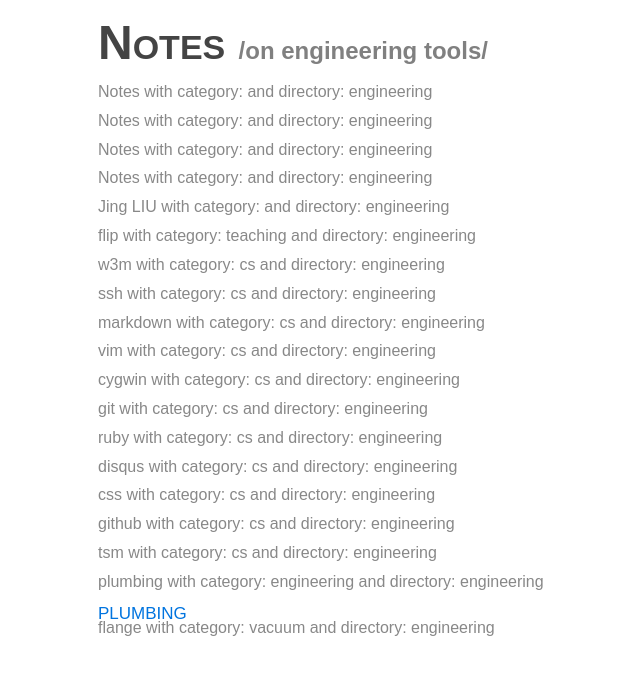
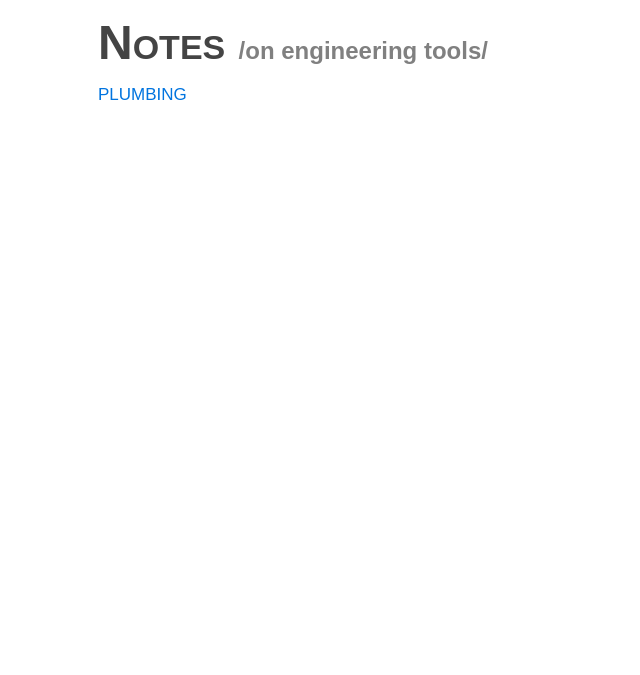
Before and after one commit to jintonic/jintonic.github.io, a Jekyll site: the page built from engineering/index.html, in a window 1280 px wide. Shown: the top 675 px of the page, without its empty margins (202-842 px from the left). Built offline with Jekyll 4.4.1, drawn with Linux system fonts in a browser that asks for light colours.

Commit message:
bug fixed

```diff
--- a/_layouts/list.html
+++ b/_layouts/list.html
@@ -1,13 +1,10 @@
 {% include head.html %}
 <div id="contents">
-{% for each in site.pages %}
-  {{each.title}} with category:
-  {{each.category}} and directory:
-  {{page.directory}} <br></br>
-  {% if each.category == page.directory %}
-    <a href="/page.directory/{{ each.title }}">{{ each.title }}</a>
-    {% if each.subtitle %} /{{ each.subtitle }}/{% endif %}<br>
-  {% endif %}
-{% endfor %}
+  {% for each in site.pages %}
+    {% if each.category == page.directory %}
+      <a href="/page.directory/{{ each.title }}">{{ each.title }}</a>
+      {% if each.subtitle %} /{{ each.subtitle }}/{% endif %}<br></br>
+    {% endif %}
+  {% endfor %}
 </div>
 {% include foot.html %}
```
